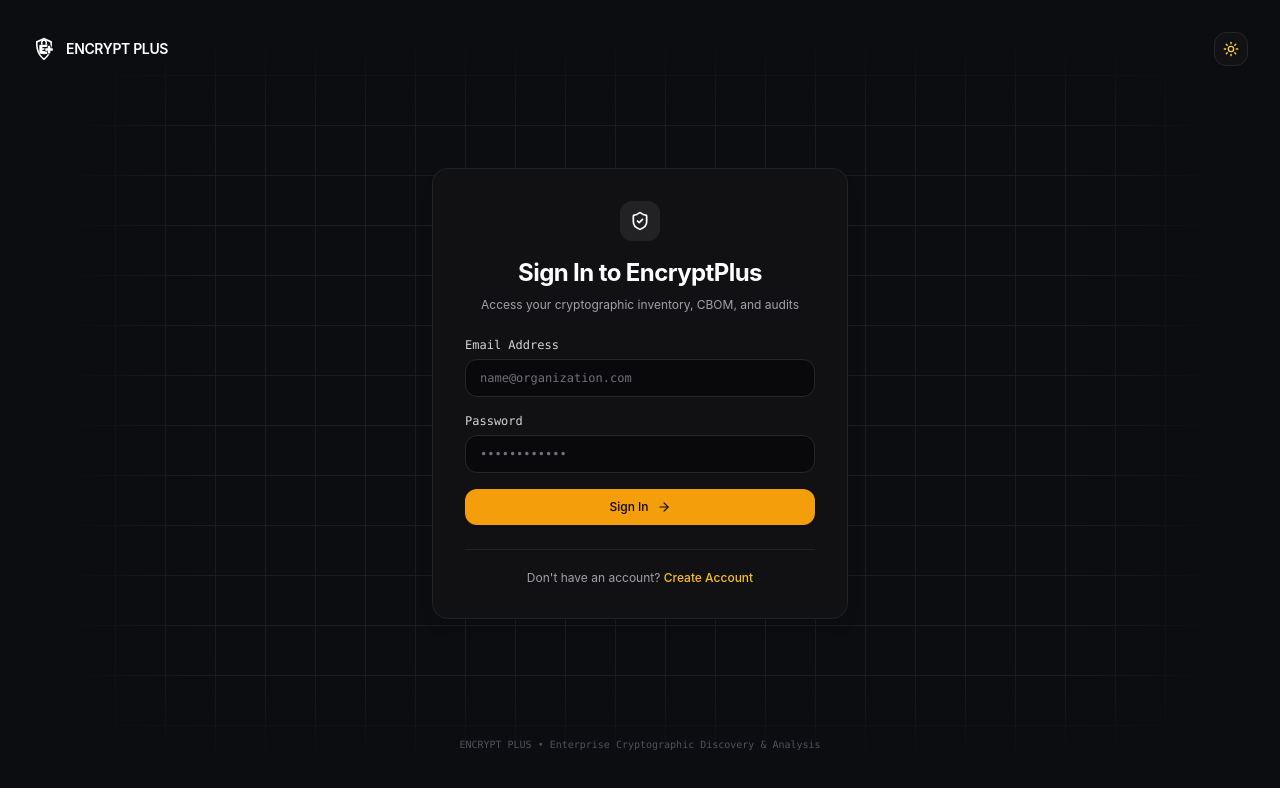
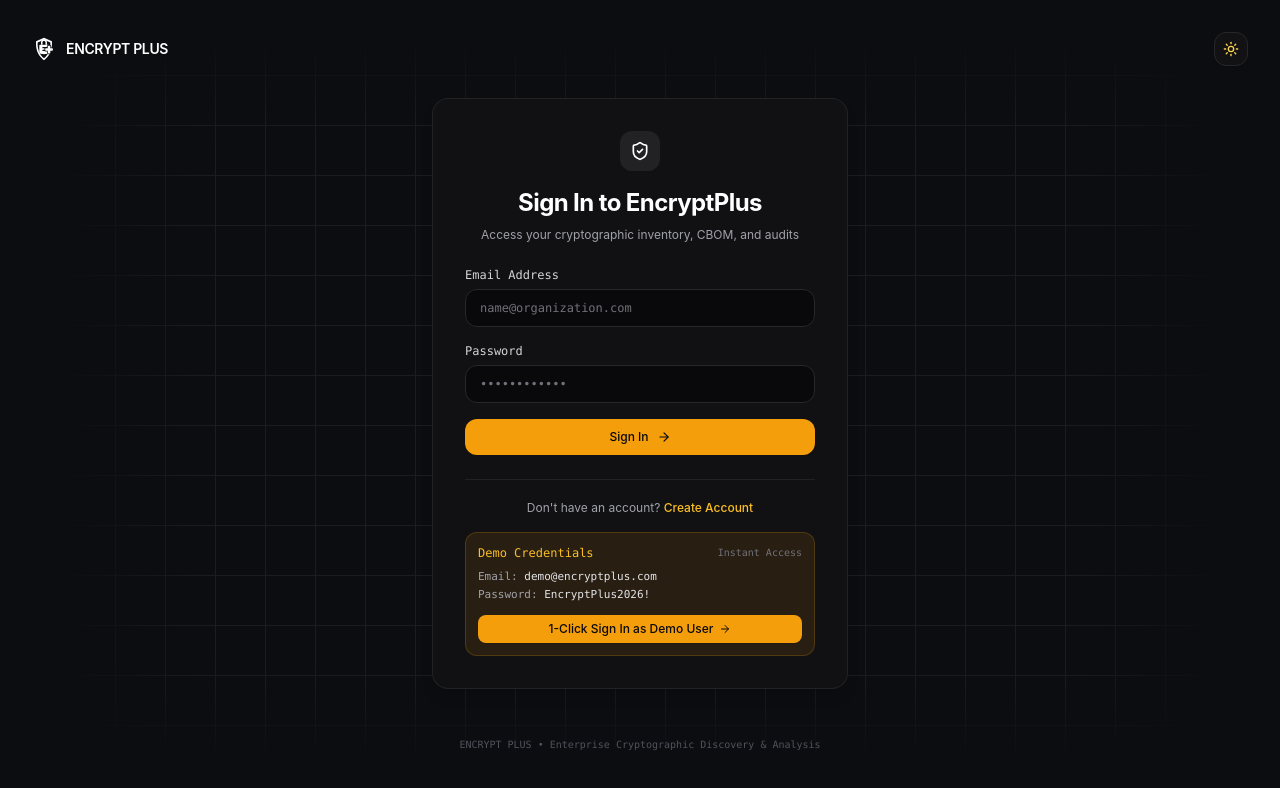
Before and after one commit to entr0py-y/EncryptPlus, a Next.js app in the folder apps/web/: page /login in a window 1280 px wide. Shown: the top 788 px of the page. Built offline with nearby package versions, Linux system fonts and the light colour scheme; no server answers.

Commit message:
feat(auth): seed default demo accounts and add 1-click demo login with clear error guidance

```diff
--- a/apps/web/src/app/login/page.tsx
+++ b/apps/web/src/app/login/page.tsx
@@ -44,7 +44,11 @@ export default function LoginPage() {
       await login(trimmedEmail, password);
       router.push("/scans");
     } catch (err: any) {
-      setErrorMsg(err.message || "Invalid email or password.");
+      setErrorMsg(
+        err.message?.includes("Invalid email") || err.message?.includes("401")
+          ? "Invalid email or password. If you haven't created an account yet on this deployment, click 'Create Account' below to sign up, or use 1-Click Demo Login."
+          : err.message || "Invalid email or password."
+      );
     } finally {
       setIsSubmitting(false);
     }
@@ -148,6 +152,44 @@ export default function LoginPage() {
               Create Account
             </Link>
           </div>
+
+          {/* Quick Demo Access */}
+          <div className="mt-4 p-3 rounded-xl bg-amber-500/10 border border-amber-500/20 text-xs flex flex-col gap-2">
+            <div className="flex items-center justify-between">
+              <span className="font-mono font-medium text-amber-400">
+                Demo Credentials
+              </span>
+              <span className="font-mono text-[10px] text-zinc-500">
+                Instant Access
+              </span>
+            </div>
+            <div className="font-mono text-[11px] text-zinc-400 flex flex-col gap-0.5">
+              <div>Email: <span className="text-zinc-200">demo@encryptplus.com</span></div>
+              <div>Password: <span className="text-zinc-200">EncryptPlus2026!</span></div>
+            </div>
+            <button
+              type="button"
+              disabled={isSubmitting}
+              onClick={async () => {
+                setEmail("demo@encryptplus.com");
+                setPassword("EncryptPlus2026!");
+                setIsSubmitting(true);
+                setErrorMsg("");
+                try {
+                  await login("demo@encryptplus.com", "EncryptPlus2026!");
+                  router.push("/scans");
+                } catch (err: any) {
+                  setErrorMsg(err.message || "Demo login failed");
+                } finally {
+                  setIsSubmitting(false);
+                }
+              }}
+              className="mt-1 w-full py-1.5 px-3 rounded-lg bg-amber-500 hover:bg-amber-400 text-zinc-950 font-medium text-xs transition-colors flex items-center justify-center gap-1.5 cursor-pointer shadow-sm"
+            >
+              <span>1-Click Sign In as Demo User</span>
+              <ArrowRight className="w-3 h-3" />
+            </button>
+          </div>
         </div>
       </main>
 
--- a/apps/web/src/components/auth/auth-modal.tsx
+++ b/apps/web/src/components/auth/auth-modal.tsx
@@ -80,7 +80,11 @@ export function AuthModal({
       onClose();
       onSuccess?.();
     } catch (err: any) {
-      setErrorMsg(err.message || "Invalid email or password.");
+      setErrorMsg(
+        err.message?.includes("Invalid email") || err.message?.includes("401")
+          ? "Invalid email or password. If you haven't created an account yet on this deployment, switch to 'Create Account' above, or click Demo Login below."
+          : err.message || "Invalid email or password."
+      );
     } finally {
       setIsSubmitting(false);
     }
@@ -260,6 +264,47 @@ export function AuthModal({
                 Create one now
               </button>
             </div>
+
+            {/* Quick Demo Access */}
+            <div className="mt-4 pt-3.5 border-t border-zinc-200/60 dark:border-zinc-800/60">
+              <div className="p-3 rounded-xl bg-amber-500/10 border border-amber-500/20 text-xs flex flex-col gap-2">
+                <div className="flex items-center justify-between">
+                  <span className="font-mono font-medium text-amber-600 dark:text-amber-400">
+                    Demo Credentials
+                  </span>
+                  <span className="font-mono text-[10px] text-zinc-500 dark:text-zinc-400">
+                    Instant Access
+                  </span>
+                </div>
+                <div className="font-mono text-[11px] text-zinc-600 dark:text-zinc-400 flex flex-col gap-0.5">
+                  <div>Email: <span className="text-zinc-900 dark:text-zinc-200">demo@encryptplus.com</span></div>
+                  <div>Password: <span className="text-zinc-900 dark:text-zinc-200">EncryptPlus2026!</span></div>
+                </div>
+                <button
+                  type="button"
+                  disabled={isSubmitting}
+                  onClick={async () => {
+                    setEmail("demo@encryptplus.com");
+                    setPassword("EncryptPlus2026!");
+                    setIsSubmitting(true);
+                    setErrorMsg("");
+                    try {
+                      await login("demo@encryptplus.com", "EncryptPlus2026!");
+                      onClose();
+                      onSuccess?.();
+                    } catch (err: any) {
+                      setErrorMsg(err.message || "Demo login failed");
+                    } finally {
+                      setIsSubmitting(false);
+                    }
+                  }}
+                  className="mt-1 w-full py-1.5 px-3 rounded-lg bg-amber-500 hover:bg-amber-400 text-zinc-950 font-medium text-xs transition-colors flex items-center justify-center gap-1.5 cursor-pointer shadow-sm"
+                >
+                  <span>1-Click Sign In as Demo User</span>
+                  <ArrowRight className="w-3 h-3" />
+                </button>
+              </div>
+            </div>
           </form>
         )}
 
```
Also changed, not shown: 1 other file (tests, documents, lock files or other folders).
